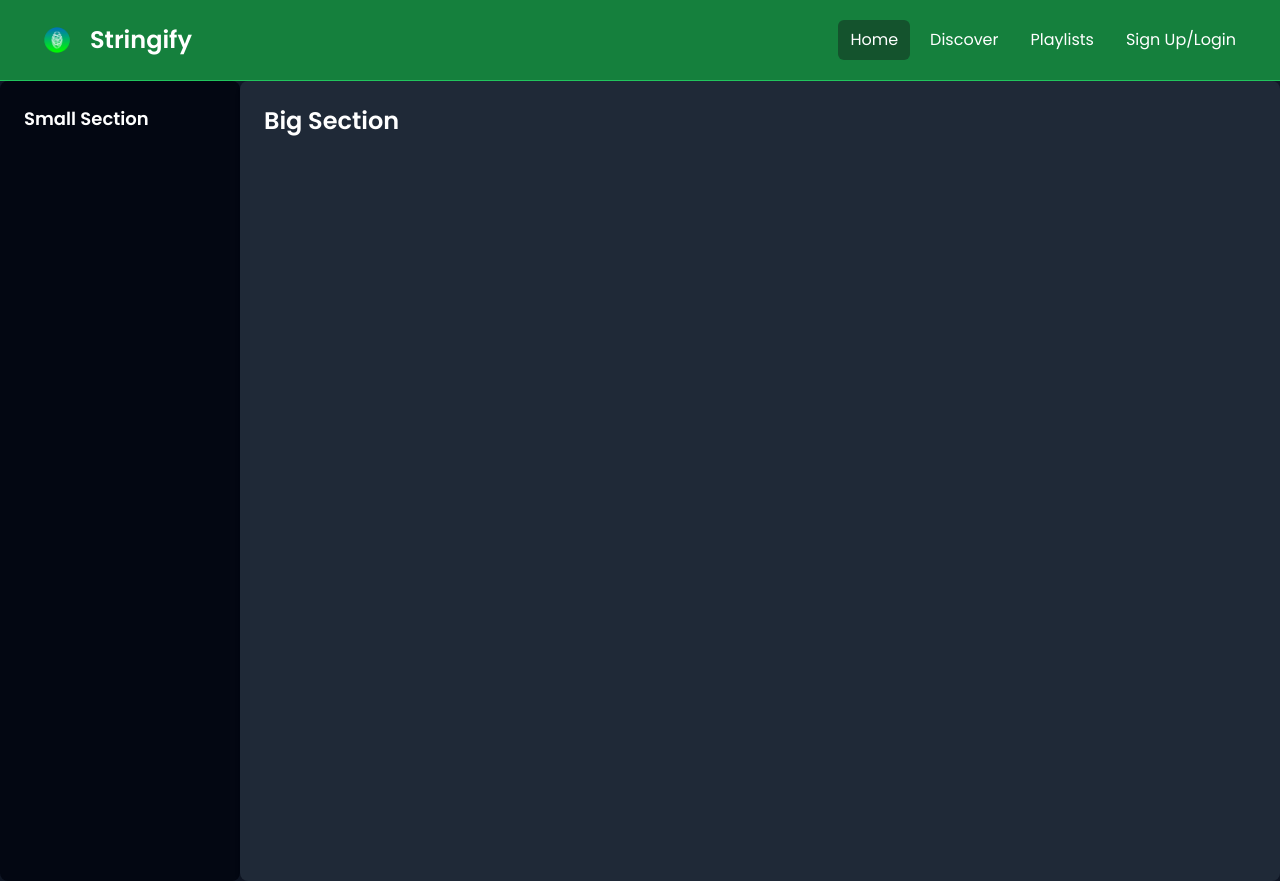
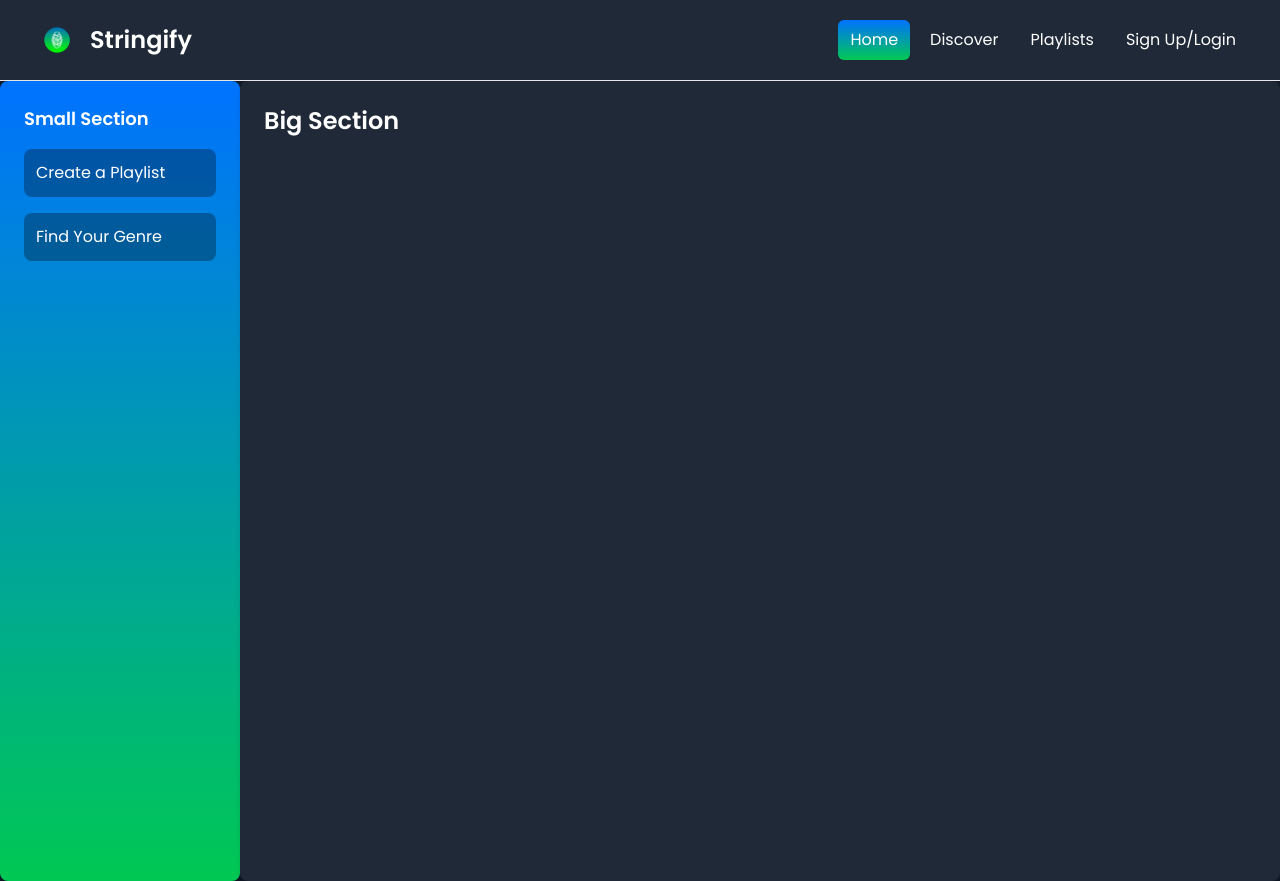
Before and after one commit to DavidOConnor1/Stringify-Music-Application, a Vue app in the folder vue-project/: page / in a window 1280 px wide. Built offline with nearby package versions, Linux system fonts and the light colour scheme.

Commit message:
I finished developing a simple structure for the api to go into, I will continue forward with this after developing the backend with ruby

```diff
--- /dev/null
+++ b/vue-project/src/componets/Features.vue
@@ -0,0 +1,19 @@
+<script setup>
+
+import { defineProps } from 'vue';
+
+defineProps({
+    bg: {
+        type: String,
+        default: 'bg-black/30'
+    }
+});
+</script>
+
+<template>
+     <div :class="`${bg} backdrop-blur-sm rounded-lg p-3 hover:bg-black/50 transition `">
+        <slot>
+
+        </slot>
+    </div>
+</template>
--- a/vue-project/src/componets/MainBody.vue
+++ b/vue-project/src/componets/MainBody.vue
@@ -1,14 +1,26 @@
 <script setup>
 import BodySections from '@/componets/BodySections.vue';
+import Features from '@/componets/Features.vue';
 </script>
 
 <template>
   <div class="flex h-screen bg-gray-900 text-white">
     <!-- Sidebar (small fixed width like Spotify nav) -->
     <body-sections
-      bg="bg-gray-950" class="w-60  p-4 flex flex-col"
+      bg="bg-gradient-to-b from-[#0072FF] to-[#00C853]" class="w-60  p-4 flex flex-col"
     >
       <h2 class="text-lg font-bold mb-4">Small Section</h2>
+      <div class="flex flex-col space-y-4">
+        <!--Create a Playlist-->
+      <Features>
+        Create a Playlist
+      </Features>
+
+      <!--Finding new Genres-->
+      <Features>
+        Find Your Genre
+      </Features>
+    </div>
     </body-sections>
 
     <!-- Main content area (takes up remaining space) -->
--- a/vue-project/src/componets/NavBar.vue
+++ b/vue-project/src/componets/NavBar.vue
@@ -3,7 +3,7 @@ import logo from '@/assets/img/logo.png';
 </script>
 
 <template>
-    <nav class="bg-green-700 border-b border-green-500">
+    <nav class="bg-gray-800 border-b border-gradient-to-b from-[#0072FF] to-[#00C853]">
       <div class="mx-auto max-w-7xl px-2 sm:px-6 lg:px-8">
         <div class="flex h-20 items-center justify-between">
           <div
@@ -20,22 +20,22 @@ import logo from '@/assets/img/logo.png';
               <div class="flex space-x-2">
                 <a
                   href="index.html"
-                  class="text-white bg-green-900 hover:bg-gray-900 hover:text-white rounded-md px-3 py-2"
+                  class="text-white bg-gradient-to-b from-[#0072FF] to-[#00C853] hover:bg-gray-900 hover:text-white rounded-md px-3 py-2"
                   >Home</a
                 >
                 <a
                   href="jobs.html"
-                  class="text-white hover:bg-green-900 hover:text-white rounded-md px-3 py-2"
+                  class="text-white hover:bg-gradient-to-b from-[#0072FF] to-[#00C853] hover:text-white rounded-md px-3 py-2"
                   >Discover</a
                 >
                 <a
                   href="add-job.html"
-                  class="text-white hover:bg-green-900 hover:text-white rounded-md px-3 py-2"
+                  class="text-white hover:bg-gradient-to-b from-[#0072FF] to-[#00C853] hover:text-white rounded-md px-3 py-2"
                   >Playlists</a
                 >
                 <a
                   href="add-job.html"
-                  class="text-white hover:bg-green-900 hover:text-white rounded-md px-3 py-2"
+                  class="text-white hover:bg-gradient-to-b from-[#0072FF] to-[#00C853] hover:text-white rounded-md px-3 py-2"
                   >Sign Up/Login</a
                 >
               </div>
--- a/vue-project/tailwind.config.js
+++ b/vue-project/tailwind.config.js
@@ -9,6 +9,14 @@ export default {
       gridTemplateColumns: {
         '70-30': '70% 30%',
       },
+      extend: {
+        colors: {
+          gradient: {
+            start: '#0072FF', //blue
+            end: '#00C853', //green
+          },
+        },
+      },
     },
   },
   plugins: [],
```
